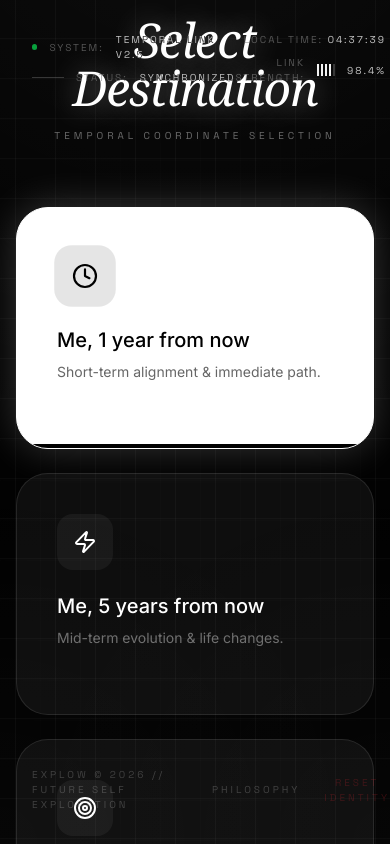
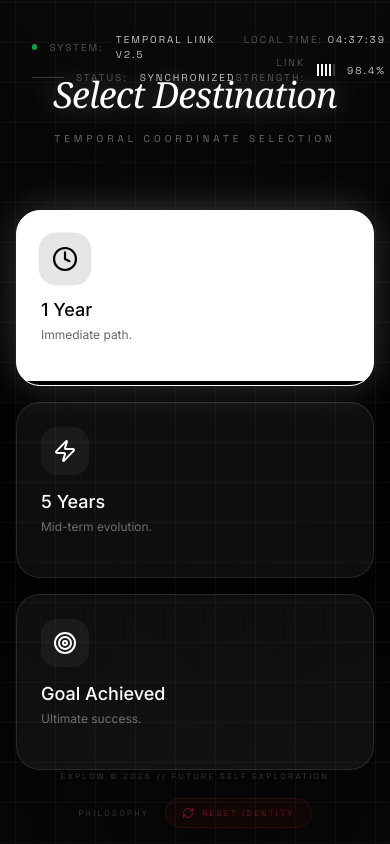
Before and after one commit to Benzshyni/future-self-video-call, a React (Vite) app: page / in a window 390 px wide. Both pictures are taken after a click on the button "Accept Call". Shown: the top 844 px of the page. Built offline with nearby package versions, Linux system fonts and the light colour scheme; a web font is replaced by a local one.

Commit message:
fix: Adjust heading and grid spacing for better layout
Refine the font size of primary headings and reduce the gap between grid items on smaller screens to improve visual hierarchy and responsiveness.

```diff
--- a/src/App.tsx
+++ b/src/App.tsx
@@ -2084,7 +2084,7 @@ function AppContent() {
                   transition={{ delay: 0.2 }}
                   className="relative"
                 >
-                  <h1 className="text-6xl md:text-8xl font-serif italic tracking-tight leading-[0.9]">
+                  <h1 className="text-4xl md:text-8xl font-serif italic tracking-tight leading-[0.9]">
                     Your future self <br />
                     <span className="text-white/40">is calling.</span>
                   </h1>
@@ -2187,15 +2187,15 @@ function AppContent() {
             className="w-full max-w-4xl space-y-16 relative z-10"
           >
             <div className="text-center space-y-4">
-              <h2 className="text-5xl md:text-7xl font-serif italic tracking-tight text-glow">Select Destination</h2>
+              <h2 className="text-4xl md:text-7xl font-serif italic tracking-tight text-glow">Select Destination</h2>
               <p className="text-white/40 font-mono uppercase tracking-[0.4em] text-[10px]">Temporal Coordinate Selection</p>
             </div>
 
-            <div className="grid grid-cols-1 md:grid-cols-3 gap-6">
+            <div className="grid grid-cols-1 md:grid-cols-3 gap-4 md:gap-6">
               {[
-                { id: "1-year", label: "Me, 1 year from now", desc: "Short-term alignment & immediate path.", icon: <Clock className="w-6 h-6" /> },
-                { id: "5-years", label: "Me, 5 years from now", desc: "Mid-term evolution & life changes.", icon: <Zap className="w-6 h-6" /> },
-                { id: "goal", label: "Me after achieving my goal", desc: "The ultimate version of your success.", icon: <Target className="w-6 h-6" /> }
+                { id: "1-year", label: "1 Year", desc: "Immediate path.", icon: <Clock className="w-6 h-6" /> },
+                { id: "5-years", label: "5 Years", desc: "Mid-term evolution.", icon: <Zap className="w-6 h-6" /> },
+                { id: "goal", label: "Goal Achieved", desc: "Ultimate success.", icon: <Target className="w-6 h-6" /> }
               ].map((opt) => (
                 <button
                   key={opt.id}
@@ -2204,22 +2204,22 @@ function AppContent() {
                     setStep("choose-response");
                   }}
                   className={cn(
-                    "p-10 rounded-[32px] border transition-all text-left space-y-6 group relative overflow-hidden",
+                    "p-6 md:p-10 rounded-[24px] md:rounded-[32px] border transition-all text-left space-y-4 md:space-y-6 group relative overflow-hidden",
                     profile.futureChoice === opt.id
                       ? "bg-white text-black border-white shadow-[0_0_40px_rgba(255,255,255,0.2)]"
                       : "bg-white/5 border-white/10 hover:border-white/30 hover:bg-white/[0.08]"
                   )}
                 >
                   <div className={cn(
-                    "w-14 h-14 rounded-2xl flex items-center justify-center transition-all duration-500",
+                    "w-12 h-12 md:w-14 md:h-14 rounded-2xl flex items-center justify-center transition-all duration-500",
                     profile.futureChoice === opt.id ? "bg-black/10 scale-110" : "bg-white/5 group-hover:scale-110"
                   )}>
                     {opt.icon}
                   </div>
-                  <div className="space-y-2">
-                    <p className="font-medium text-xl leading-tight">{opt.label}</p>
+                  <div className="space-y-1 md:space-y-2">
+                    <p className="font-medium text-lg md:text-xl leading-tight">{opt.label}</p>
                     <p className={cn(
-                      "text-sm leading-relaxed",
+                      "text-xs md:text-sm leading-relaxed",
                       profile.futureChoice === opt.id ? "text-black/60" : "text-white/40"
                     )}>{opt.desc}</p>
                   </div>
@@ -2243,14 +2243,14 @@ function AppContent() {
             className="w-full max-w-2xl space-y-16 relative z-10"
           >
             <div className="text-center space-y-4">
-              <h2 className="text-5xl md:text-7xl font-serif italic tracking-tight text-glow">Communication Mode</h2>
-              <p className="text-white/40 font-mono uppercase tracking-[0.4em] text-[10px]">Interface Selection</p>
+              <h2 className="text-4xl md:text-7xl font-serif italic tracking-tight text-glow">Interface</h2>
+              <p className="text-white/40 font-mono uppercase tracking-[0.4em] text-[10px]">Communication Mode</p>
             </div>
 
-            <div className="grid grid-cols-1 md:grid-cols-2 gap-6">
+            <div className="grid grid-cols-1 md:grid-cols-2 gap-4 md:gap-6">
               {[
-                { id: "voice", label: "Voice Interface", desc: "Real-time audio link with low latency.", icon: <Mic className="w-6 h-6" /> },
-                { id: "text", label: "Text Interface", desc: "Asynchronous neural text transmission.", icon: <MessageSquare className="w-6 h-6" /> }
+                { id: "voice", label: "Voice", desc: "Real-time audio.", icon: <Mic className="w-6 h-6" /> },
+                { id: "text", label: "Text", desc: "Neural transmission.", icon: <MessageSquare className="w-6 h-6" /> }
               ].map((opt) => (
                 <button
                   key={opt.id}
@@ -2259,22 +2259,22 @@ function AppContent() {
                     setStep("take-selfie");
                   }}
                   className={cn(
-                    "p-10 rounded-[32px] border transition-all text-left space-y-6 group relative overflow-hidden",
+                    "p-6 md:p-10 rounded-[24px] md:rounded-[32px] border transition-all text-left space-y-4 md:space-y-6 group relative overflow-hidden",
                     profile.responseMode === opt.id
                       ? "bg-white text-black border-white shadow-[0_0_40px_rgba(255,255,255,0.2)]"
                       : "bg-white/5 border-white/10 hover:border-white/30 hover:bg-white/[0.08]"
                   )}
                 >
                   <div className={cn(
-                    "w-14 h-14 rounded-2xl flex items-center justify-center transition-all duration-500",
+                    "w-12 h-12 md:w-14 md:h-14 rounded-2xl flex items-center justify-center transition-all duration-500",
                     profile.responseMode === opt.id ? "bg-black/10 scale-110" : "bg-white/5 group-hover:scale-110"
                   )}>
                     {opt.icon}
                   </div>
-                  <div className="space-y-2">
-                    <p className="font-medium text-xl leading-tight">{opt.label}</p>
+                  <div className="space-y-1 md:space-y-2">
+                    <p className="font-medium text-lg md:text-xl leading-tight">{opt.label}</p>
                     <p className={cn(
-                      "text-sm leading-relaxed",
+                      "text-xs md:text-sm leading-relaxed",
                       profile.responseMode === opt.id ? "text-black/60" : "text-white/40"
                     )}>{opt.desc}</p>
                   </div>
@@ -2296,11 +2296,11 @@ function AppContent() {
             className="w-full max-w-3xl space-y-12 relative z-10"
           >
             <div className="text-center space-y-4">
-              <h2 className="text-5xl md:text-6xl font-serif italic tracking-tight text-glow">Biometric Sync</h2>
+              <h2 className="text-4xl md:text-6xl font-serif italic tracking-tight text-glow">Biometric Sync</h2>
               <p className="text-white/40 font-mono uppercase tracking-[0.4em] text-[10px]">Temporal Mirror Calibration</p>
             </div>
 
-            <div className="relative aspect-[4/3] max-w-2xl mx-auto rounded-[40px] overflow-hidden bg-white/5 border border-white/10 group shadow-2xl">
+            <div className="relative aspect-[4/3] md:aspect-[16/9] max-w-2xl mx-auto rounded-[24px] md:rounded-[40px] overflow-hidden bg-white/5 border border-white/10 group shadow-2xl">
               {stream ? (
                 <>
                   <video
@@ -2360,31 +2360,39 @@ function AppContent() {
               <canvas ref={canvasRef} className="hidden" />
             </div>
 
-            <div className="flex flex-col items-center gap-8">
-              {stream && (
-                <div className="flex items-center gap-6">
+            <div className="flex flex-col md:flex-row items-center justify-center gap-4 md:gap-6">
+              {stream ? (
+                <div className="flex flex-col md:flex-row items-center gap-4 w-full md:w-auto">
                   <button
                     onClick={startCountdown}
                     disabled={countdown !== null}
-                    className="px-12 py-6 bg-white text-black rounded-full hover:scale-105 active:scale-95 transition-all text-lg font-bold shadow-[0_0_30px_rgba(255,255,255,0.3)] disabled:opacity-50"
+                    className="w-full md:w-auto px-12 py-6 bg-white text-black rounded-full hover:scale-105 active:scale-95 transition-all text-lg font-bold shadow-[0_0_30px_rgba(255,255,255,0.3)] disabled:opacity-50"
                   >
                     Capture Identity
                   </button>
                   <button
-                    onClick={stopCamera}
-                    className="p-6 bg-white/5 border border-white/10 rounded-full hover:bg-white/10 transition-all text-white/60"
+                    onClick={skipSelfie}
+                    className="w-full md:w-auto px-12 py-6 bg-white/5 border border-white/10 rounded-full font-bold uppercase tracking-[0.3em] text-[10px] hover:bg-white/10 transition-all"
                   >
-                    <RefreshCw className="w-6 h-6" />
+                    Skip
+                  </button>
+                </div>
+              ) : (
+                <div className="flex flex-col items-center gap-6 w-full">
+                  <button
+                    onClick={startCamera}
+                    className="w-full md:w-auto px-12 py-6 bg-white text-black rounded-full hover:scale-105 active:scale-95 transition-all text-sm font-bold shadow-xl"
+                  >
+                    Enable Camera
+                  </button>
+                  <button
+                    onClick={skipSelfie}
+                    className="text-white/30 hover:text-white transition-colors font-mono uppercase tracking-[0.4em] text-[9px] border-b border-white/5 pb-1"
+                  >
+                    Proceed without Biometrics
                   </button>
                 </div>
               )}
-
-              <button
-                onClick={skipSelfie}
-                className="text-white/30 hover:text-white transition-colors font-mono uppercase tracking-[0.4em] text-[9px] border-b border-white/5 pb-1"
-              >
-                Proceed without Biometrics
-              </button>
             </div>
           </motion.div>
         )}
@@ -2860,11 +2868,11 @@ function AppContent() {
                 </div>
               </div>
               <div className="space-y-4">
-                <h2 className="text-6xl md:text-7xl font-serif italic tracking-tight text-glow">Link Severed</h2>
-                <p className="text-white/40 font-mono uppercase tracking-[0.4em] text-[10px]">Temporal Connection Terminated</p>
+                <h2 className="text-6xl md:text-7xl font-serif italic tracking-tight text-glow">Call Ended</h2>
+                <p className="text-white/40 font-mono uppercase tracking-[0.4em] text-[10px]">Connection Closed</p>
               </div>
               <p className="text-white/60 font-light text-lg max-w-md mx-auto leading-relaxed">
-                The temporal link has been successfully closed. Your future manifestation has been archived for reflection.
+                The temporal link has been closed. Your future manifestation has been archived.
               </p>
             </div>
 
@@ -2887,13 +2895,13 @@ function AppContent() {
             <div className="space-y-20">
               <div className="space-y-10">
                 <div className="inline-flex items-center gap-3 px-6 py-2 bg-white/5 border border-white/10 rounded-full text-[10px] font-mono uppercase tracking-[0.4em] text-white/60 backdrop-blur-xl">
-                  <Target className="w-4 h-4 text-white" /> Manifestation Roadmap
+                  <Target className="w-4 h-4 text-white" /> Your Path
                 </div>
                 <div className="space-y-6">
                   <h1 className="text-8xl md:text-[12rem] font-serif italic leading-[0.7] tracking-tighter text-glow">
                     Future <br /> <span className="text-white/10">Reflection</span>
                   </h1>
-                  <p className="text-white/40 font-mono uppercase tracking-[0.6em] text-[10px] pl-2">Temporal Archive ID: #TM-2041-A</p>
+                  <p className="text-white/40 font-mono uppercase tracking-[0.6em] text-[10px] pl-2">ID: #TM-2041-A</p>
                 </div>
               </div>
 
@@ -3214,21 +3222,22 @@ function AppContent() {
         )}
       </AnimatePresence>
 
-      <footer className="fixed bottom-8 left-8 flex items-center gap-6 z-40">
-        <span className="text-[10px] font-mono uppercase tracking-[0.3em] text-white/20 pointer-events-none">
+      <footer className="fixed bottom-4 left-4 right-4 md:bottom-8 md:left-8 md:right-auto flex flex-col md:flex-row items-center gap-4 md:gap-6 z-40">
+        <span className="text-[8px] md:text-[10px] font-mono uppercase tracking-[0.3em] text-white/20 pointer-events-none text-center md:text-left">
           Explow © 2026 // Future Self Exploration
         </span>
-        <div className="flex items-center gap-6 pointer-events-auto">
+        <div className="flex items-center gap-4 md:gap-6 pointer-events-auto">
           <button
             onClick={() => setIsPhilosophyModalOpen(true)}
-            className="text-[10px] font-mono uppercase tracking-[0.3em] text-white/20 hover:text-white/60 transition-colors"
+            className="text-[8px] md:text-[10px] font-mono uppercase tracking-[0.3em] text-white/20 hover:text-white/60 transition-colors"
           >
             Philosophy
           </button>
           <button
             onClick={clearSavedData}
-            className="text-[10px] font-mono uppercase tracking-[0.3em] text-red-500/20 hover:text-red-500/60 transition-colors"
+            className="flex items-center gap-2 px-4 py-2 bg-red-500/5 hover:bg-red-500/10 border border-red-500/10 rounded-full text-[8px] md:text-[10px] font-mono uppercase tracking-[0.3em] text-red-500/40 hover:text-red-500 transition-all group"
           >
+            <RefreshCw className="w-3 h-3 group-hover:rotate-180 transition-transform duration-500" />
             Reset Identity
           </button>
         </div>
```
